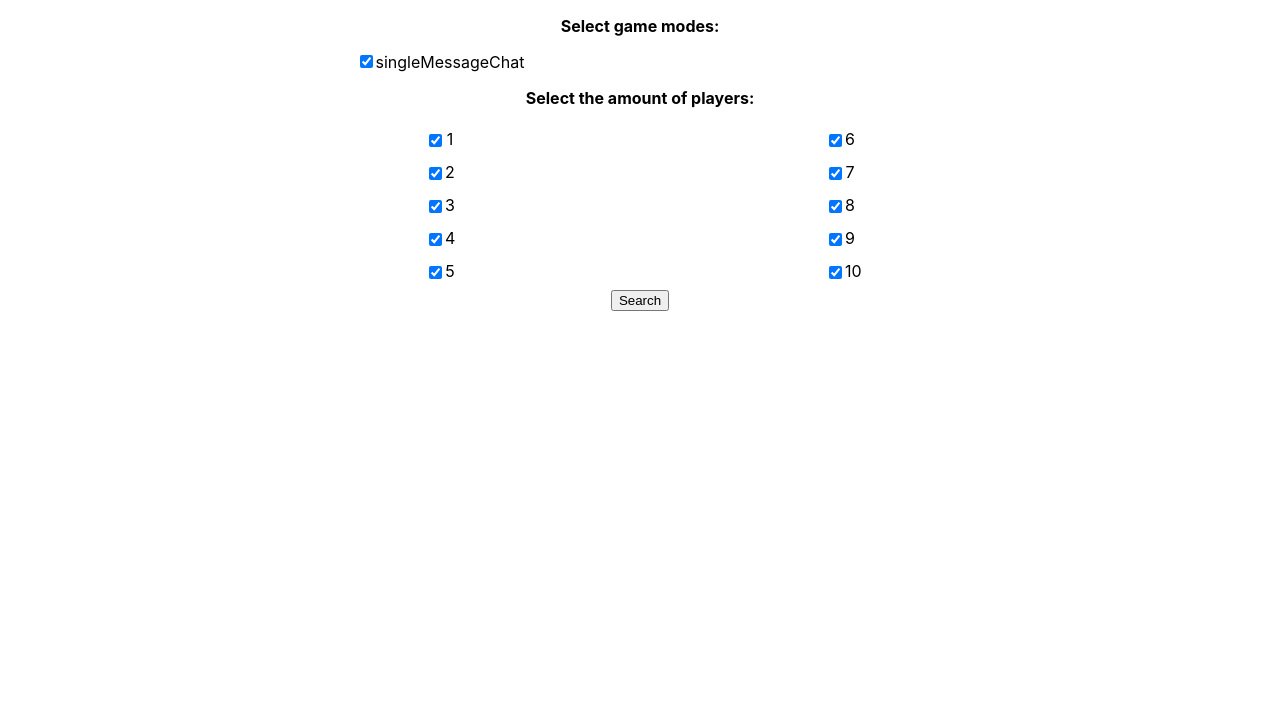
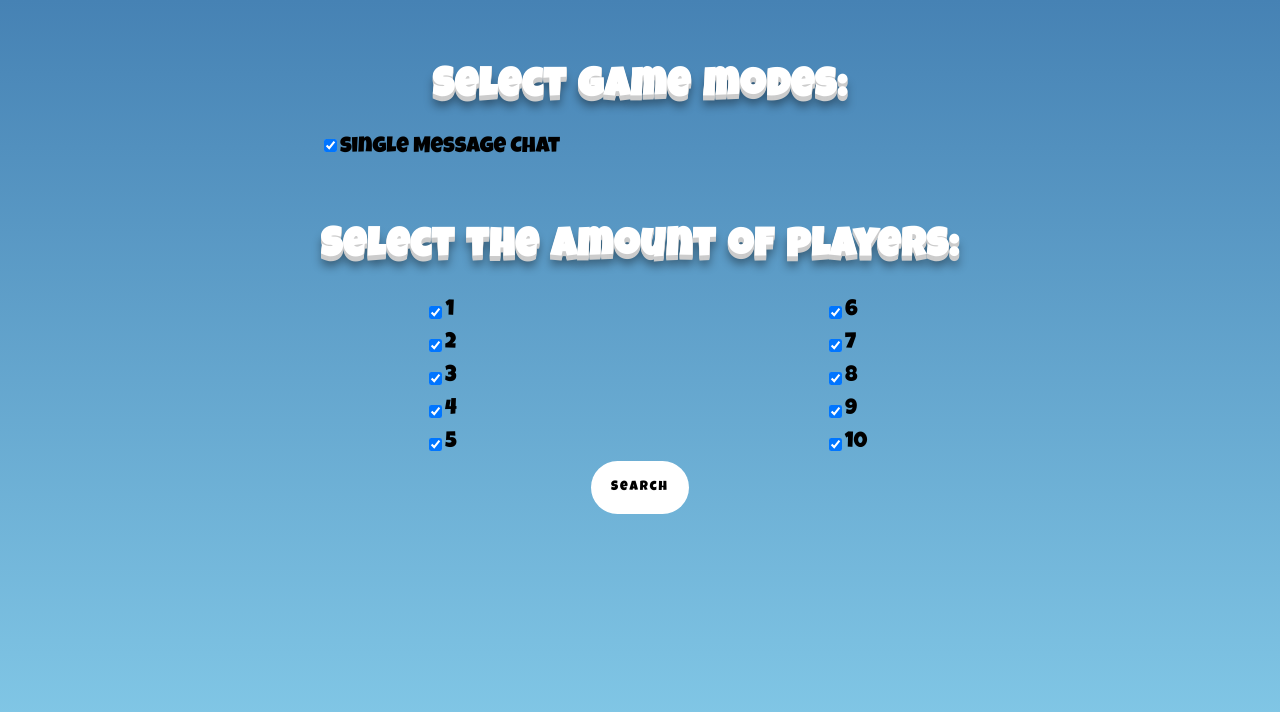
Before and after one commit to tero-yrjola/mupl, a React (Create React App) app in the folder client/: page / in a window 1280 px wide. Shown: the top 712 px of the page. Built offline with nearby package versions, Linux system fonts and the light colour scheme.

Commit message:
Refactor and restyle

```diff
--- a/client/src/App.tsx
+++ b/client/src/App.tsx
@@ -25,7 +25,7 @@ type StartGameResponse = {
 export type GameProps = StartGameResponse & { socket: SocketIOClient.Socket }
 
 function App() {
-    const [queueInfo, setQueueInfo] = useState<QueueInfo | undefined>();
+    const [queueInfo, setQueueInfo] = useState<QueueInfo>([]);
     const [gameProps, setGameProps] = useState<GameProps>();
 
 
@@ -40,10 +40,13 @@ function App() {
         socket.on('playersUntilStart', (queueInfo: QueueInfo) => setQueueInfo(queueInfo));
         socket.on('startGame', (response: StartGameResponse) => setGameProps({...response, socket}));
         socket.on('print', (data: string) => console.log(data));
+        socket.on('disconnect', () => alert("Connection to the server lost."))
     };
 
-    return <div className="App"> {gameProps ? getGameMode(gameProps) :
-        <Lobby connect={connect} queueInfo={queueInfo}/>}</div>;
+    return <div className="App">
+        {gameProps ? getGameMode(gameProps) :
+        <Lobby connect={connect} queueInfo={queueInfo}/>}
+    </div>;
 }
 
 export default App;
--- a/client/src/components/Lobby.css
+++ b/client/src/components/Lobby.css
@@ -1,7 +1,44 @@
+@import url("https://fonts.googleapis.com/css?family=Luckiest+Guy");
+
 .lobby {
     margin: auto;
     user-select: none;
     max-width: 800px;
+}
+
+.lobby-container {
+    position: absolute;
+    top: 0;
+    left: 0;
+    right: 0;
+    bottom: 0;
+    width: 100%;
+    height: 100%;
+    background-color: skyblue;
+    background-image: -webkit-linear-gradient(90deg, skyblue 0%, steelblue 100%);
+    background-attachment: fixed;
+    background-size: 100% 100%;
+    overflow: hidden;
+    font-family: "Luckiest Guy", cursive;
+    -webkit-font-smoothing: antialiased;
+}
+
+h2 {
+    padding: 15px 5px;
+    letter-spacing: 1px;
+    word-spacing: 3px;
+    position: relative;
+    top: 20px;
+    font-size: 40px;
+    display: inline-block;
+    color: #fff;
+    text-shadow: 0 1px 0 #ccc, 0 2px 0 #ccc, 0 3px 0 #ccc, 0 4px 0 #ccc,
+    0 5px 0 #ccc, 0 6px 0 transparent, 0 7px 0 transparent, 0 8px 0 transparent,
+    0 9px 0 transparent, 0 10px 10px rgba(0, 0, 0, 0.4);
+}
+
+.normal-text {
+    font-size: 22px;
 }
 
 .bold {
@@ -27,3 +64,35 @@
     width: 10px;
     line-height: 16px;
 }
+
+.queue-info-table {
+    width: 100%;
+    table-layout: fixed;
+    margin: auto;
+}
+
+.submit-btn {
+    color: #000;
+    font-family: "Luckiest Guy", cursive;
+    letter-spacing: 2px;
+    text-decoration: none;
+    background: #fff;
+    padding: 20px;
+    border-radius: 50px;
+    display: inline-block;
+    border: none;
+    transition: all 0.4s ease 0s;
+}
+
+.submit-btn:hover {
+    text-shadow: 0 0 6px rgba(255, 255, 255, 1);
+    -webkit-box-shadow: 0 5px 40px -10px rgba(0,0,0,0.57);
+    -moz-box-shadow: 0 5px 40px -10px rgba(0,0,0,0.57);
+    transition: all 0.4s ease 0s;
+}
+
+.submit-btn:active {
+    text-shadow: none;
+    -webkit-box-shadow: none;
+    -moz-box-shadow: none;
+}
--- a/client/src/components/Lobby.tsx
+++ b/client/src/components/Lobby.tsx
@@ -7,7 +7,7 @@ const playerCounts = [1, 2, 3, 4, 5, 6, 7, 8, 9, 10];
 
 interface LobbyProps {
     connect: (selectedGameModes: SelectedGameModes) => void;
-    queueInfo: QueueInfo | undefined;
+    queueInfo: QueueInfo;
 }
 
 function Lobby({queueInfo, connect}: LobbyProps) {
@@ -26,27 +26,46 @@ function Lobby({queueInfo, connect}: LobbyProps) {
         state.includes(id) ? setState(state.filter((i) => i !== id)) : setState([...state, id]);
     }
 
-    return searching ? (
+    const filteredGameTypes = (queueInfo: QueueInfo) => {
+        return queueInfo.filter(mode => selectedGameModes.includes(mode.name))
+            .map(gameType => {
+                return {
+                    name: gameType.name,
+                    playersUntilStart: gameType.playersUntilStart
+                        .filter(gameAmt => selectedPlayerCounts
+                            .includes(gameAmt.amount))
+                }
+            })
+    };
+
+    return (
+        <div className="lobby-container">
+            {searching ? (
                 <div className="lobby">
                     <h2>Selected game modes:</h2>
-            {selectedGameModes.map((mode) => (
-                <p key={mode}>{mode}</p>
+                    <div>
+                        {queueInfo.length > 0 && filteredGameTypes(queueInfo).map(modeInfo =>
+                            <div className="normal-text" key={modeInfo.name}>
+                                <p>{modeInfo.name}</p>
+                                <table className="queue-info-table">
+                                    <thead>
+                                    <td># of players</td>
+                                    <td>Players until start</td>
+                                    </thead>
+                                    {modeInfo.playersUntilStart.map((playerCounts =>
+                                            <tr>
+                                                <td>{playerCounts.amount}</td>
+                                                <td>{playerCounts.playersUntilStart}</td>
+                                            </tr>
                                     ))}
-            <h1>
-                {queueInfo && queueInfo.map && queueInfo.map(modeInfo =>
-                    <div key={modeInfo.name}>
-                        <h2>{modeInfo.name}</h2>
-                        {modeInfo.playersUntilStart.map((playerCounts =>
-                            <p key={playerCounts.amount}>
-                                {playerCounts.amount} players: {playerCounts.playersUntilStart} players missing!
-                            </p>))}
+                                </table>
                             </div>
                         )}
-            </h1>
+                    </div>
                 </div>
             ) : (
                 <div className="lobby">
-            <p className="bold">Select game modes:</p>
+                    <h2 className="bold">Select game modes:</h2>
                     <div className="selection-container game-modes">
                         {gameModes.map((mode) => (
                             <div
@@ -55,12 +74,13 @@ function Lobby({queueInfo, connect}: LobbyProps) {
                                 }}
                                 key={mode}
                             >
-                        <input type="checkbox" onChange={() => null} checked={selectedGameModes.includes(mode)}/>
-                        <span>{mode}</span>
+                                <input type="checkbox" onChange={() => null}
+                                       checked={selectedGameModes.includes(mode)}/>
+                                <span className="normal-text">{mode.replace(/([A-Z])/g, ' $1')}</span>
                             </div>
                         ))}
                     </div>
-            <p className="bold">Select the amount of players:</p>
+                    <h2 className="bold">Select the amount of players:</h2>
                     <div className="selection-container player-amount-selection">
                         {playerCounts.map((count) => (
                             <div
@@ -70,14 +90,16 @@ function Lobby({queueInfo, connect}: LobbyProps) {
                                 }}
                                 key={count}
                             >
-                        <input type="checkBox" onChange={() => null} checked={selectedPlayerCounts.includes(count)}/>
-                        <div className="amount-checkbox-label">{count}</div>
+                                <input type="checkBox" onChange={() => null}
+                                       checked={selectedPlayerCounts.includes(count)}/>
+                                <div className="amount-checkbox-label normal-text">{count}</div>
                             </div>
                         ))}
                     </div>
-            <input type="button" value="Search" onClick={search}/>
+                    <input className="submit-btn" type="button" value="Search" onClick={search}/>
                 </div>
-    );
+            )}
+        </div>);
 }
 
 export default Lobby;
--- a/client/src/gameModes/SMChat.tsx
+++ b/client/src/gameModes/SMChat.tsx
@@ -12,7 +12,7 @@ function SMChat({ gameRoom, socket}: SMChatProps): JSX.Element {
 
     useEffect(() => {
         socket.on('updateText', (text: string) => setText(text));
-    }, []);
+    }, [socket]);
 
     const handleSubmit = (e: FormEvent) => {
         e.preventDefault();
@@ -23,7 +23,7 @@ function SMChat({ gameRoom, socket}: SMChatProps): JSX.Element {
     };
 
     return (
-        <div className="App">
+        <div>
             <p>You are in room {gameRoom} </p>
             <form autoComplete="off" onSubmit={handleSubmit}>
                 <input
--- a/client/src/index.css
+++ b/client/src/index.css
@@ -1,4 +1,9 @@
+html {
+    height: 100%;
+}
+
 body {
+    height: 100%;
     margin: 0;
     font-family: -apple-system, BlinkMacSystemFont, 'Segoe UI', 'Roboto', 'Oxygen', 'Ubuntu', 'Cantarell', 'Fira Sans',
         'Droid Sans', 'Helvetica Neue', sans-serif;
@@ -6,6 +11,10 @@ body {
     -moz-osx-font-smoothing: grayscale;
 }
 
+#root {
+    height: 100%;
+}
+
 code {
     font-family: source-code-pro, Menlo, Monaco, Consolas, 'Courier New', monospace;
 }
```
Also changed, not shown: 2 other files (tests, documents, lock files or other folders). Lines whose indentation alone changed are shown as unchanged.
